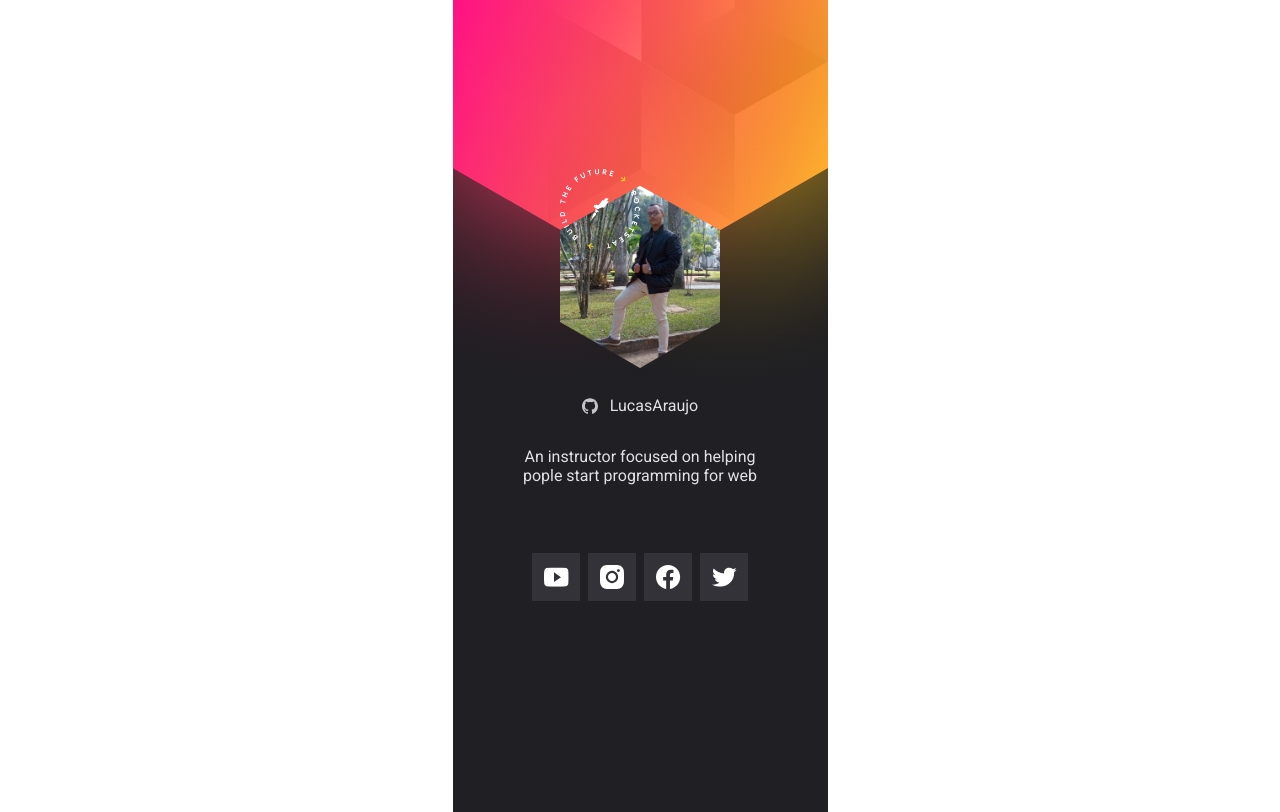
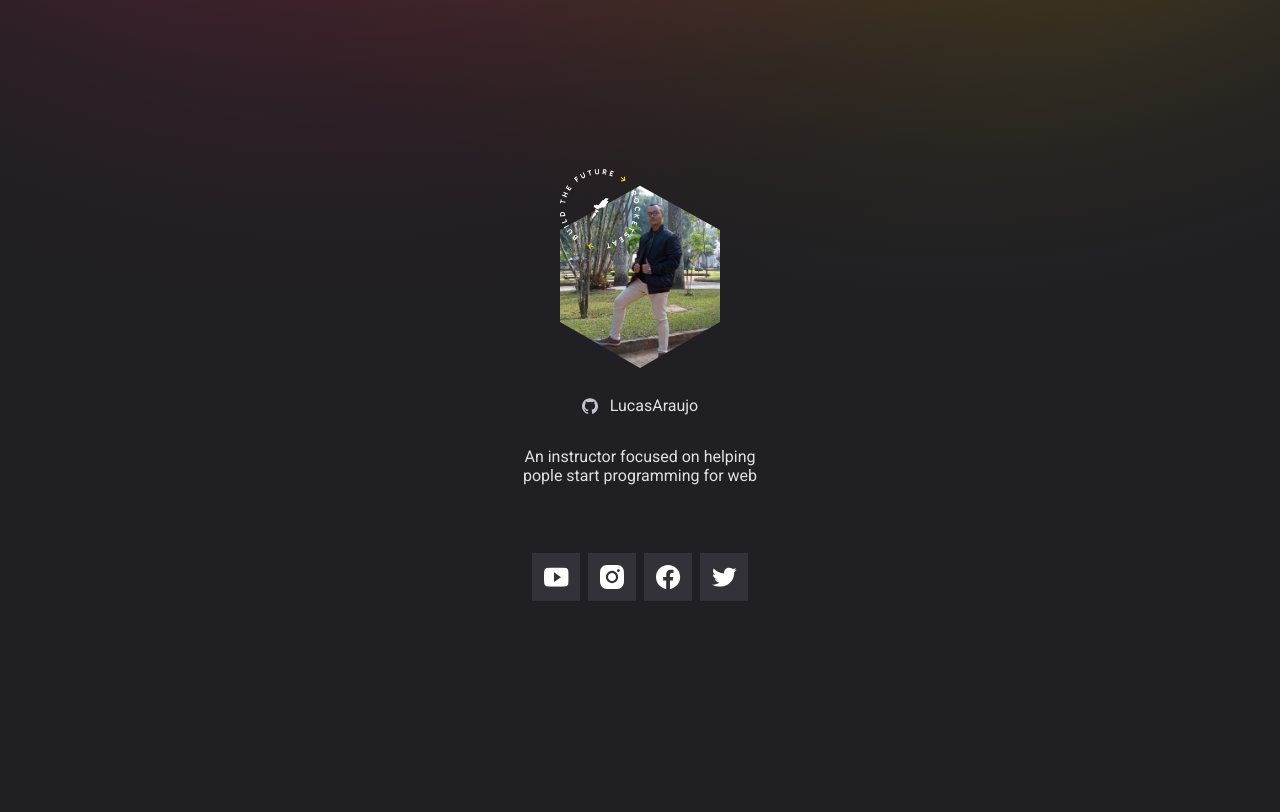
Before and after one commit to LucasAraujo1997/cracha-nlw, a plain HTML site: page index.html in a window 1280 px wide. Drawn offline with Linux system fonts and the light colour scheme; no server answers.

Commit message:
Add files via upload

```diff
--- a/index.html
+++ b/index.html
@@ -1,7 +1,10 @@
 <!DOCTYPE html>
-<html>
+<html lang="pt-BR">
 
 <head>
+  <meta charset="UTF-8">
+  <meta http-equiv="X-UA-Compatible" content="IE=edge">
+  <meta name="viewport" content="width=device-width, initial-scale=1.0">
   <title>Lucas Araujo - DoWhile 2021</title>
   <link rel="stylesheet" href="style.css" />
   <link rel="preconnect" href="https://fonts.googleapis.com">
--- a/style.css
+++ b/style.css
@@ -15,10 +15,12 @@ body{
 }
 
 main{
-  background-image: url(images/background.svg);
-  width: 375px;
-  height: 812px;
+  background: url(images/background.svg) no-repeat center/cover;
+  width: 100vw;
+  min-height: 812px;
+  height: 100vh;
 }
+
 .container{
   max-width: 250px;
   margin-left: auto;
```
